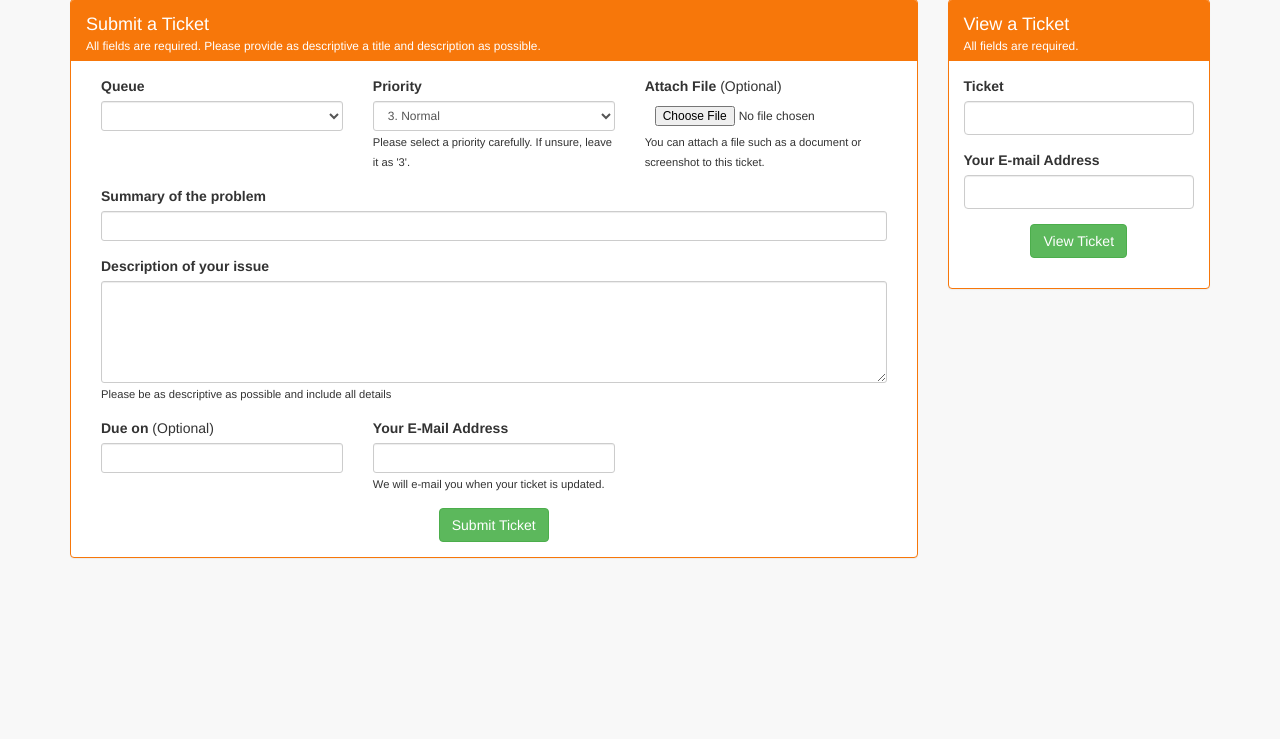
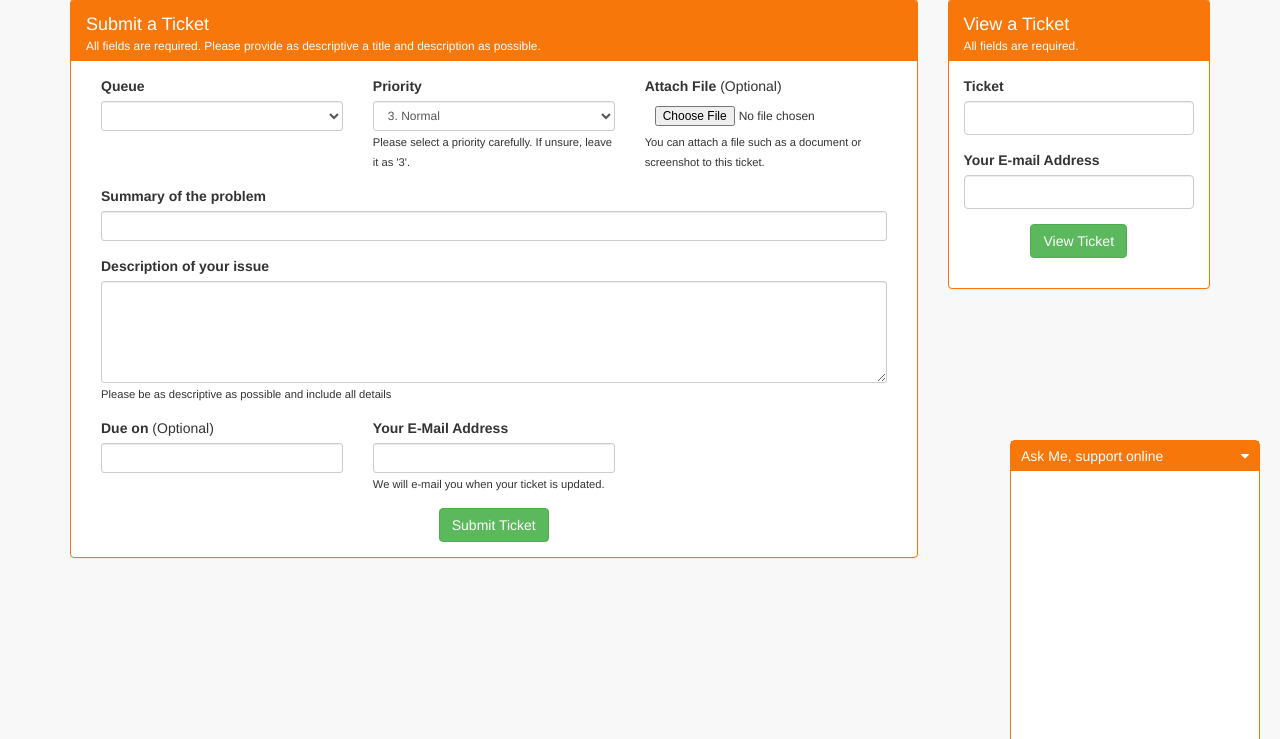
Before and after one commit to lawrence-gandhar/Django-Helpdesk, a Django app: template helpdesk/templates/helpdesk/public_homepage.html in a window 1280 px wide. Shown: the part 61-800 px from the top of the page. Run offline with Django 3.2, Linux system fonts and the light colour scheme; the template is opened without the code that fills it: values that come from a table or form of the project are taken from there, others are empty; style sheets or scripts are compiled from the project's sources; parts of the project's set-up code (start-up, migrations or seed data) failed here and were passed over; some libraries are stand-ins or nearby versions.

Commit message:
modified

```diff
--- a/helpdesk/templates/helpdesk/public_homepage.html
+++ b/helpdesk/templates/helpdesk/public_homepage.html
@@ -107,4 +107,13 @@
 </div>
 {% endif %}
 
+<div style="border:1px solid #f7770a;display: block; position: fixed; bottom: -1px; height: 300px; width:250px; background-color:#FFFFFF; right:20px; border-radius:5px 5px 0px 0px">
+<div class="header" style="color:#FFFFFF; background-color:#f7770a; padding:5px 10px; display:block; ">
+    Ask Me, support online
+    <i tutle="Minimize" class="fa fa-caret-down pull-right" style="margin-top:3px; cursor:pointer;" id="chatbox-icon"></i>
+</div>
+</div>
+
+
+
 {% endblock %}
```
